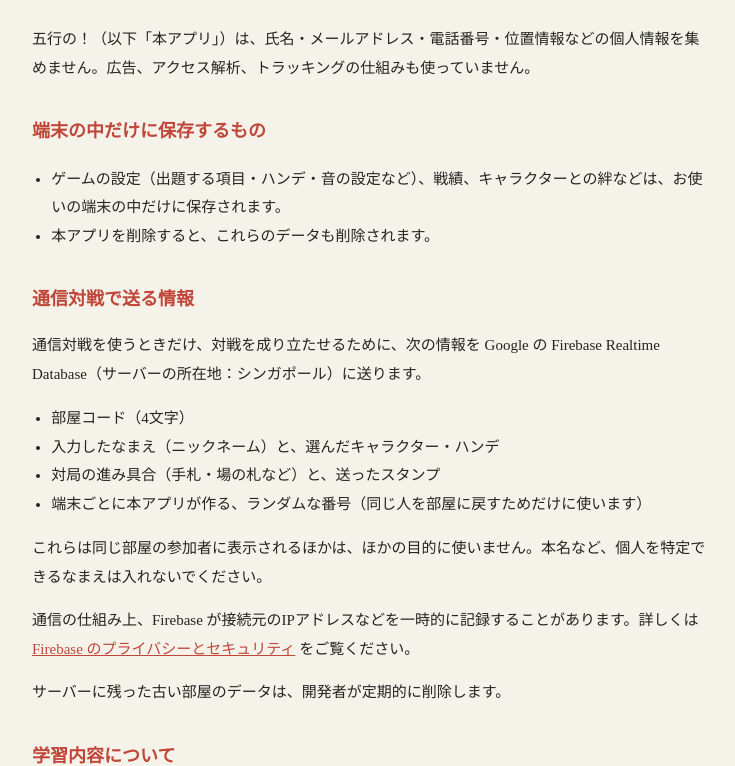
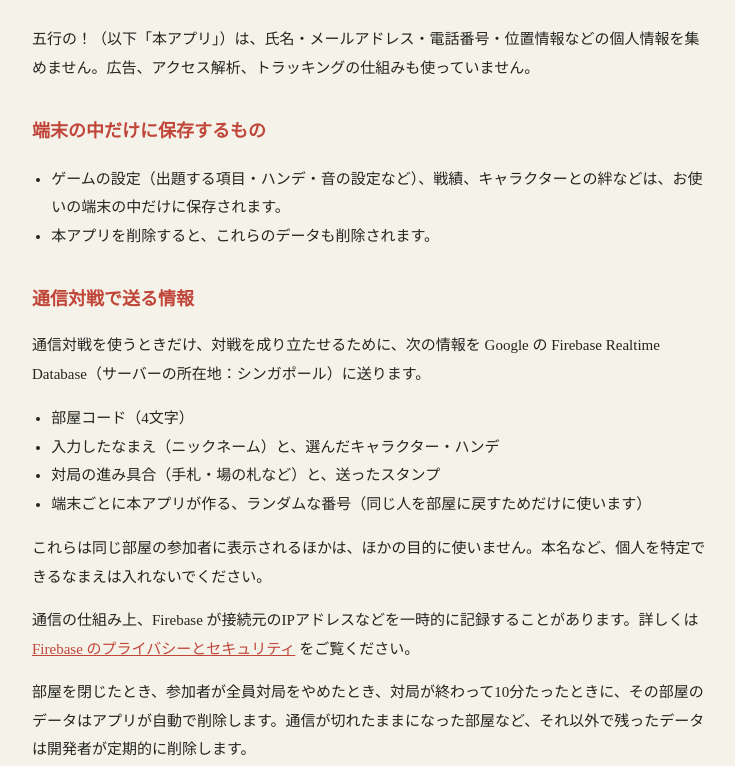
Before and after one commit to goma99-creator/goma-koyomi, a plain HTML site: page gogyouno/privacy.html in a window 1280 px wide. Shown: the part 186-952 px from the top of the page, without its empty margins (268-1003 px from the left). Drawn offline with Linux system fonts and the light colour scheme.

Commit message:
五行の！プライバシーポリシー：部屋データの自動削除を明記
Co-Authored-By: Claude Opus 5.5 <noreply@anthropic.com>
Claude-Session: https://claude.ai/code/session_01976aTWs1siQ3MpzUQ5fmSR

```diff
--- a/gogyouno/privacy.html
+++ b/gogyouno/privacy.html
@@ -32,7 +32,7 @@
 </ul>
 <p>これらは同じ部屋の参加者に表示されるほかは、ほかの目的に使いません。本名など、個人を特定できるなまえは入れないでください。</p>
 <p>通信の仕組み上、Firebase が接続元のIPアドレスなどを一時的に記録することがあります。詳しくは <a href="https://firebase.google.com/support/privacy">Firebase のプライバシーとセキュリティ</a> をご覧ください。</p>
-<p>サーバーに残った古い部屋のデータは、開発者が定期的に削除します。</p>
+<p>部屋を閉じたとき、参加者が全員対局をやめたとき、対局が終わって10分たったときに、その部屋のデータはアプリが自動で削除します。通信が切れたままになった部屋など、それ以外で残ったデータは開発者が定期的に削除します。</p>
 
 <h2>学習内容について</h2>
 <p>本アプリは、東洋医学の五行色体表を覚えるための教材ゲームです。診断や治療の代わりにはなりません。</p>
```
